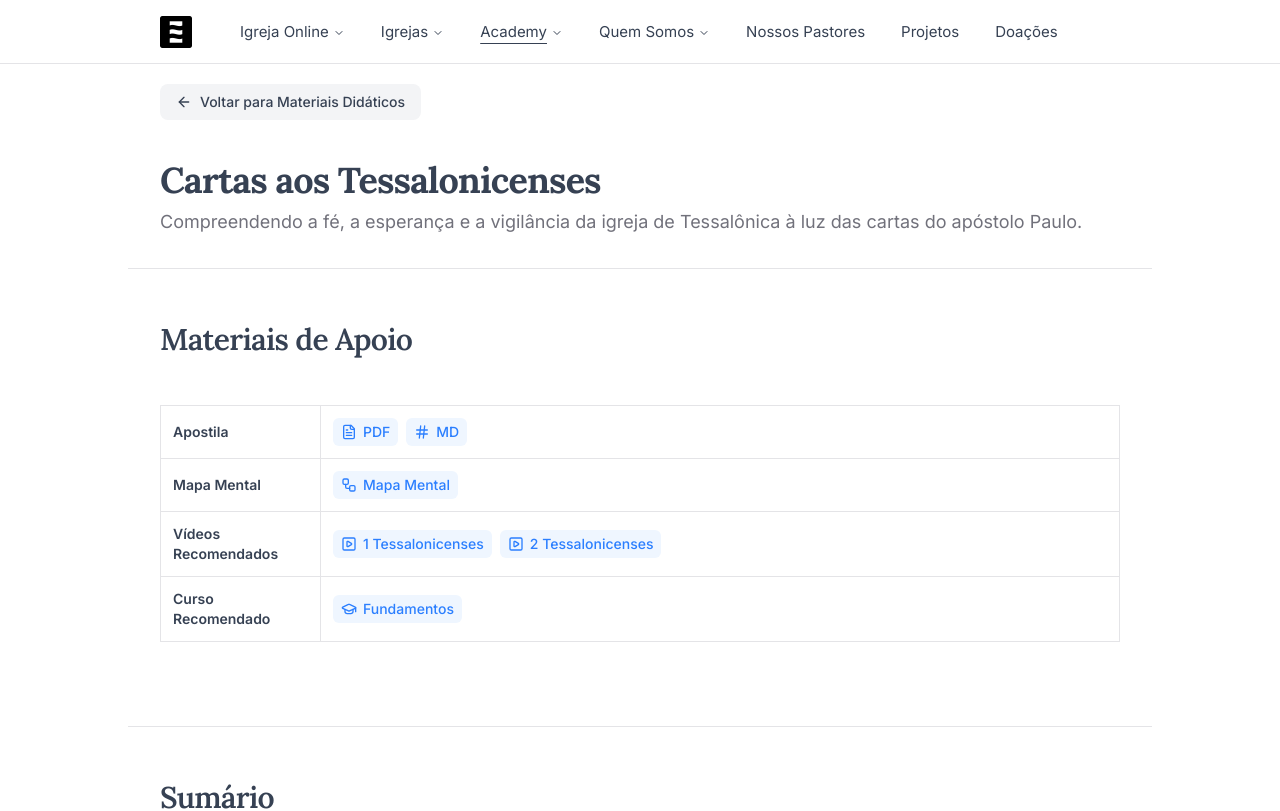
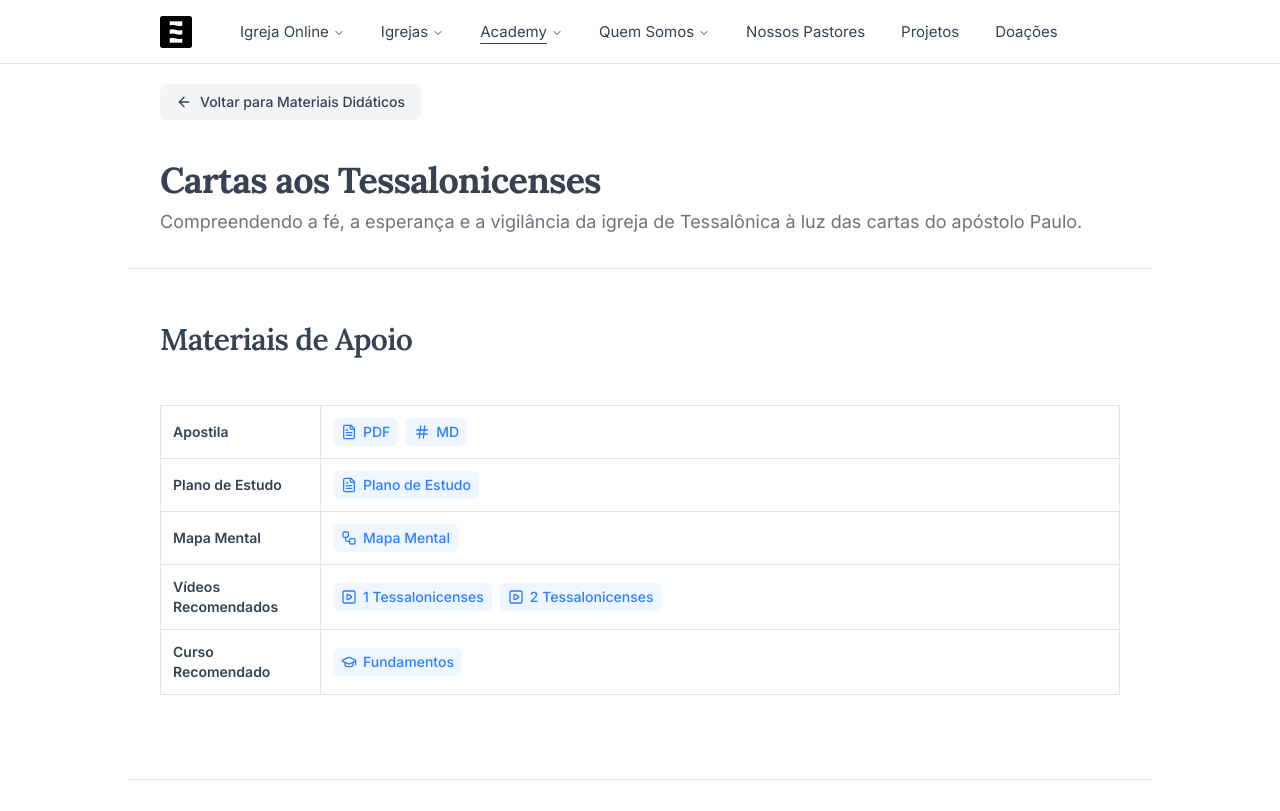
Before and after one commit to oceanodg/ocn-institucional-v4, a Next.js app: page /oceano-academy/materiais-didaticos/tessalonicenses in a window 1280 px wide. Shown: the top 811 px of the page. Built offline with nearby package versions, Linux system fonts and the light colour scheme.

Commit message:
feat: add "Plano de Estudo" links to multiple course pages, enhancing educational resources for Colossenses, Tessalonicenses, Timoteo, and Tito e Filemom

```diff
--- a/app/(site)/oceano-academy/materiais-didaticos/colossenses/page.tsx
+++ b/app/(site)/oceano-academy/materiais-didaticos/colossenses/page.tsx
@@ -58,6 +58,19 @@ export default function CursoColossenses() {
                   <LinkSmall href="/oceano-academy/materiais-didaticos/colossenses.md">
                     <Hash className="size-4" />
                     MD
+                  </LinkSmall>
+                </TableCellLinksContainer>
+              </TableCell>
+            </TableRow>
+            <TableRow className="hover:bg-transparent">
+              <TableCell className="border font-semibold">
+                Plano de Estudo
+              </TableCell>
+              <TableCell>
+                <TableCellLinksContainer>
+                  <LinkSmall href="https://drive.google.com/file/d/1BQjWaU1wQTmUe3qKNFUMK_wP4X5zBwcJ/view?usp=sharing">
+                    <FileText className="size-4" />
+                    Plano de Estudo
                   </LinkSmall>
                 </TableCellLinksContainer>
               </TableCell>
--- a/app/(site)/oceano-academy/materiais-didaticos/panorama-biblico-at/page.tsx
+++ b/app/(site)/oceano-academy/materiais-didaticos/panorama-biblico-at/page.tsx
@@ -1,4 +1,5 @@
 import {
+  FileImage,
   FileText,
   GraduationCap,
   Hash,
@@ -111,6 +112,22 @@ export default function PanoramaBiblicoAT() {
             </TableRow>
             <TableRow className="hover:bg-transparent">
               <TableCell className="border font-semibold">
+                Infográficos
+              </TableCell>
+              <TableCell>
+                <TableCellLinksContainer>
+                  <LinkSmall href="https://drive.google.com/file/d/10tFYbAKesxC6D2fUy3WH4qKMciud-Rkl/view?usp=sharing">
+                    <FileImage className="size-4" />O Começo
+                  </LinkSmall>
+                  <LinkSmall href="https://drive.google.com/file/d/11INjJlLA_T4JCnrpEkao5Z1sVa6kpEWt/view?usp=sharing">
+                    <FileImage className="size-4" />
+                    Patriarcas
+                  </LinkSmall>
+                </TableCellLinksContainer>
+              </TableCell>
+            </TableRow>
+            <TableRow className="hover:bg-transparent">
+              <TableCell className="border font-semibold">
                 Curso Recomendado
               </TableCell>
               <TableCell>
--- a/app/(site)/oceano-academy/materiais-didaticos/tessalonicenses/page.tsx
+++ b/app/(site)/oceano-academy/materiais-didaticos/tessalonicenses/page.tsx
@@ -58,6 +58,19 @@ export default function CursoTessalonicenses() {
                   <LinkSmall href="/oceano-academy/materiais-didaticos/tessalonicenses.md">
                     <Hash className="size-4" />
                     MD
+                  </LinkSmall>
+                </TableCellLinksContainer>
+              </TableCell>
+            </TableRow>
+            <TableRow className="hover:bg-transparent">
+              <TableCell className="border font-semibold">
+                Plano de Estudo
+              </TableCell>
+              <TableCell>
+                <TableCellLinksContainer>
+                  <LinkSmall href="https://drive.google.com/file/d/1cC-vwgJZYBhefxWhtLVk1q3MRyP1oK15/view?usp=sharing">
+                    <FileText className="size-4" />
+                    Plano de Estudo
                   </LinkSmall>
                 </TableCellLinksContainer>
               </TableCell>
--- a/app/(site)/oceano-academy/materiais-didaticos/timoteo/page.tsx
+++ b/app/(site)/oceano-academy/materiais-didaticos/timoteo/page.tsx
@@ -58,6 +58,19 @@ export default function CursoTimoteo() {
                   <LinkSmall href="/oceano-academy/materiais-didaticos/timoteo.md">
                     <Hash className="size-4" />
                     MD
+                  </LinkSmall>
+                </TableCellLinksContainer>
+              </TableCell>
+            </TableRow>
+            <TableRow className="hover:bg-transparent">
+              <TableCell className="border font-semibold">
+                Plano de Estudo
+              </TableCell>
+              <TableCell>
+                <TableCellLinksContainer>
+                  <LinkSmall href="https://drive.google.com/file/d/1ZfsMOoZxZOm6sM4xWuB9wCWMv5uSBNhG/view?usp=sharing">
+                    <FileText className="size-4" />
+                    Plano de Estudo
                   </LinkSmall>
                 </TableCellLinksContainer>
               </TableCell>
--- a/app/(site)/oceano-academy/materiais-didaticos/tito-e-filemom/page.tsx
+++ b/app/(site)/oceano-academy/materiais-didaticos/tito-e-filemom/page.tsx
@@ -58,6 +58,19 @@ export default function CursoTitoEFilemom() {
                   <LinkSmall href="/oceano-academy/materiais-didaticos/tito-e-filemom.md">
                     <Hash className="size-4" />
                     MD
+                  </LinkSmall>
+                </TableCellLinksContainer>
+              </TableCell>
+            </TableRow>
+            <TableRow className="hover:bg-transparent">
+              <TableCell className="border font-semibold">
+                Plano de Estudo
+              </TableCell>
+              <TableCell>
+                <TableCellLinksContainer>
+                  <LinkSmall href="https://drive.google.com/file/d/1Oq_q4uQRnCTh0ucc4KNiIwq3Dg-q5YhH/view?usp=sharing">
+                    <FileText className="size-4" />
+                    Plano de Estudo
                   </LinkSmall>
                 </TableCellLinksContainer>
               </TableCell>
```
